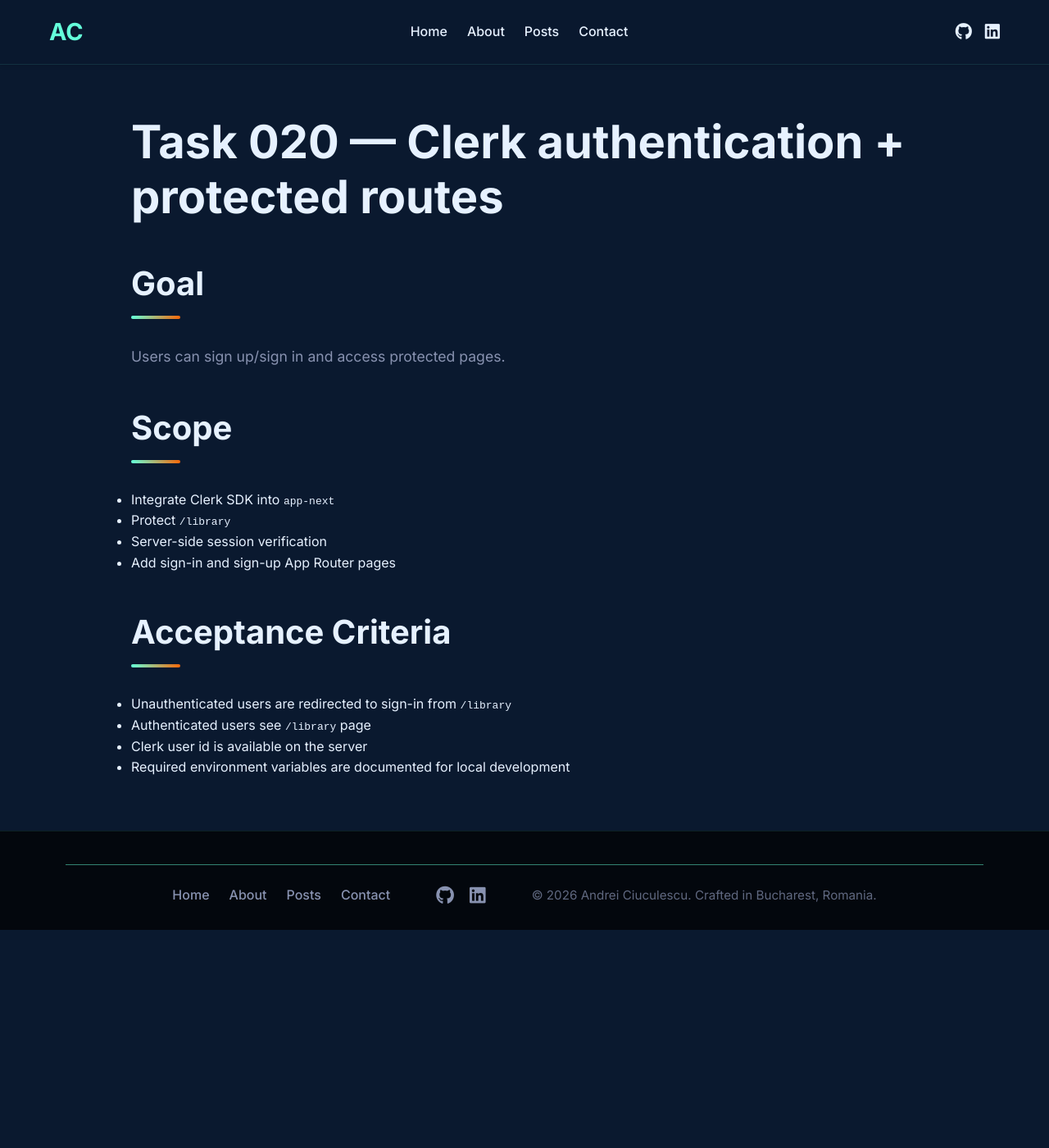
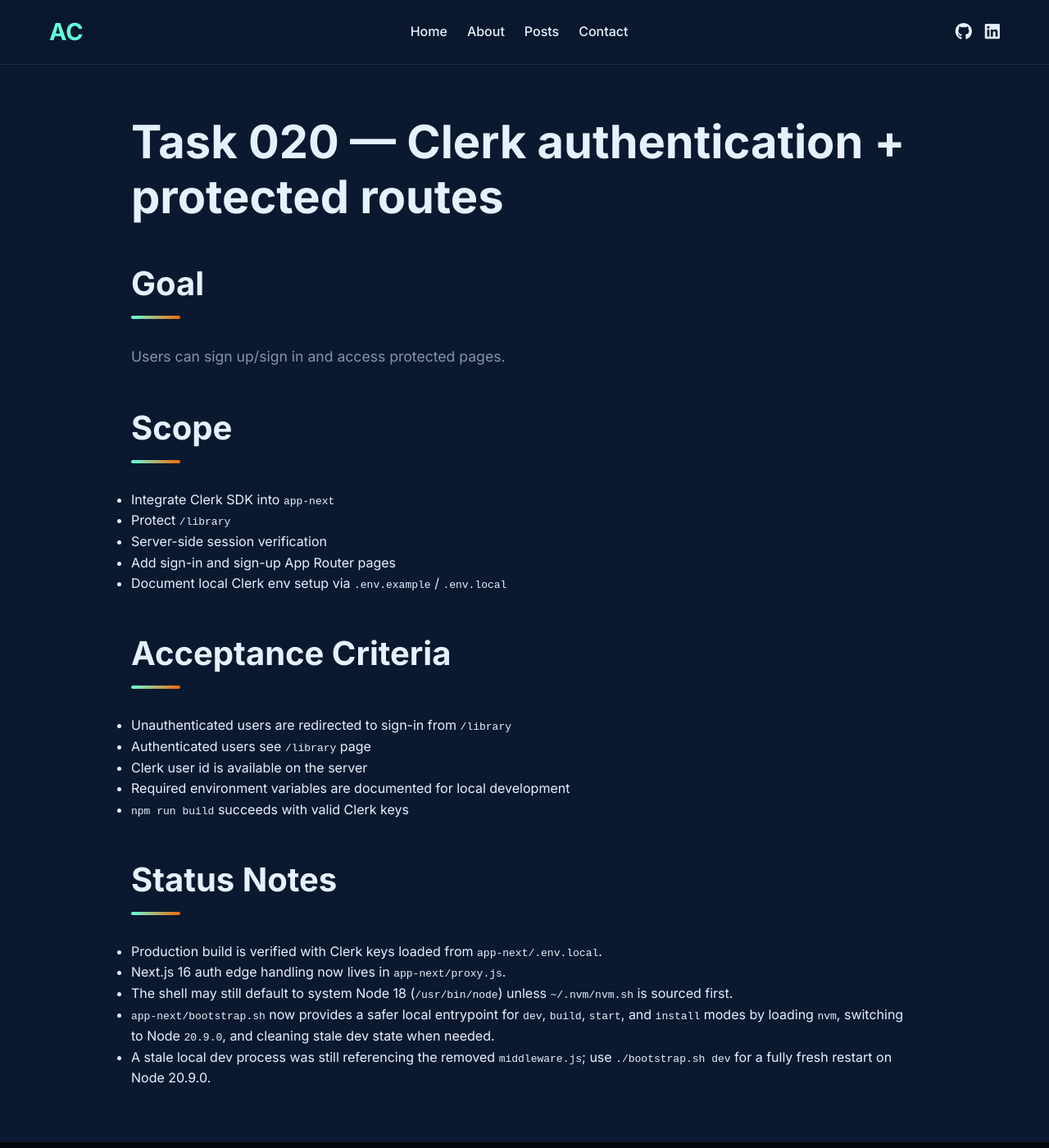
Before and after one commit to ciuc123/ciuc123.github.io, a Jekyll site: the page built from plan/tasks-tech/020-auth-clerk.md, in a window 1280 px wide and 1400 px high. Shown: the whole window at 82% size. Built offline with Jekyll 4.4.1, drawn with Linux system fonts in a browser that asks for light colours; our own code applies the rules of GitHub Pages for plain Markdown files.

Commit message:
020 - install clerk

```diff
--- a/plan/tasks-tech/020-auth-clerk.md
+++ b/plan/tasks-tech/020-auth-clerk.md
@@ -8,9 +8,18 @@ Users can sign up/sign in and access protected pages.
 - Protect `/library`
 - Server-side session verification
 - Add sign-in and sign-up App Router pages
+- Document local Clerk env setup via `.env.example` / `.env.local`
 
 ## Acceptance Criteria
 - Unauthenticated users are redirected to sign-in from `/library`
 - Authenticated users see `/library` page
 - Clerk user id is available on the server
 - Required environment variables are documented for local development
+- `npm run build` succeeds with valid Clerk keys
+
+## Status Notes
+- Production build is verified with Clerk keys loaded from `app-next/.env.local`.
+- Next.js 16 auth edge handling now lives in `app-next/proxy.js`.
+- The shell may still default to system Node 18 (`/usr/bin/node`) unless `~/.nvm/nvm.sh` is sourced first.
+- `app-next/bootstrap.sh` now provides a safer local entrypoint for `dev`, `build`, `start`, and `install` modes by loading `nvm`, switching to Node `20.9.0`, and cleaning stale dev state when needed.
+- A stale local dev process was still referencing the removed `middleware.js`; use `./bootstrap.sh dev` for a fully fresh restart on Node 20.9.0.
```
Also changed, not shown: plan/tasks-tech/020-goal-add-clerk-auth-and-protect-library.md (+3 -1 lines), README.md, app-next/proxy.js (line endings or trailing spaces), 1 other file.
